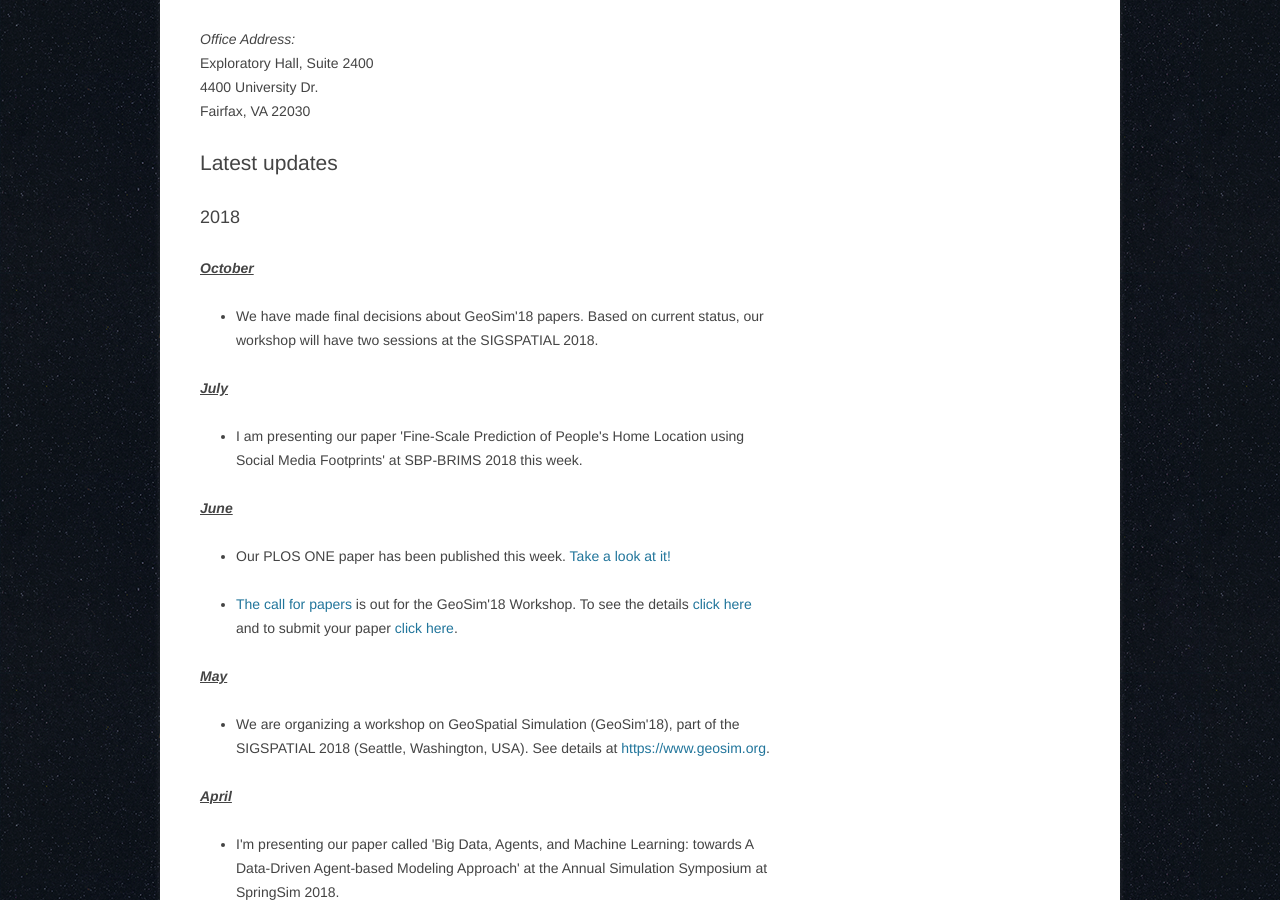
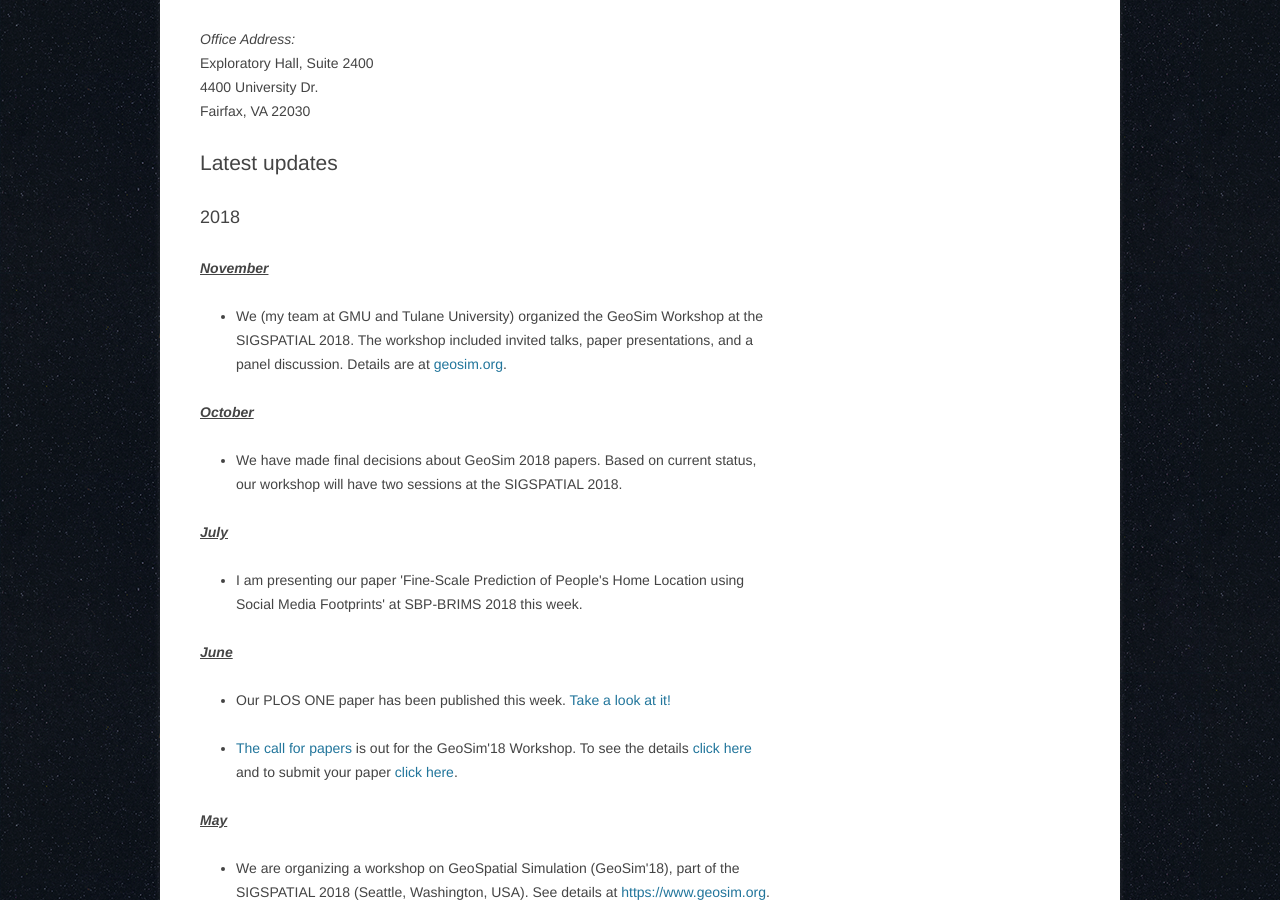
Before and after one commit to hamdikavak/hamdikavak.github.io, a Jekyll site: the page built from index.html, in a window 1280 px wide and 900 px high, scrolled down 527 px. Built offline with Jekyll 4.4.1, drawn with Linux system fonts in a browser that asks for light colours; nearby versions of some CDN libraries.

Commit message:
GeoSim 2018 details added

```diff
--- a/_includes/updates.html
+++ b/_includes/updates.html
@@ -3,10 +3,18 @@
 
 		<h2>2018</h2>
 		<p>
+			<strong><em><u>November</u></em></strong>
+		  	<ul>
+			  	<li>
+					We (my team at GMU and Tulane University) organized the GeoSim Workshop at the SIGSPATIAL 2018. The workshop included invited talks, paper presentations, and a panel discussion. Details are at <a href="http://www.geosim.org">geosim.org</a>.
+				</li>
+			</ul>
+		</p>
+		<p>
 			<strong><em><u>October</u></em></strong>
 		  	<ul>
 			  	<li>
-					We have made final decisions about GeoSim'18 papers. Based on current status, our workshop will have two sessions at the SIGSPATIAL 2018.
+					We have made final decisions about GeoSim 2018 papers. Based on current status, our workshop will have two sessions at the SIGSPATIAL 2018.
 				</li>
 			</ul>
 		</p>
```
